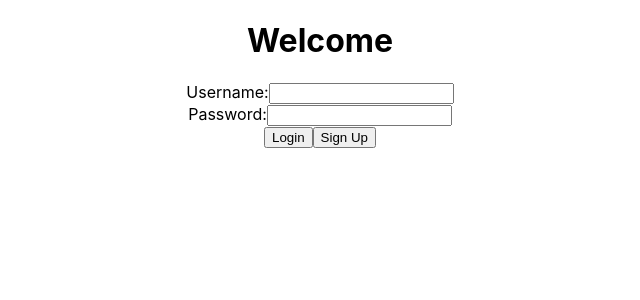
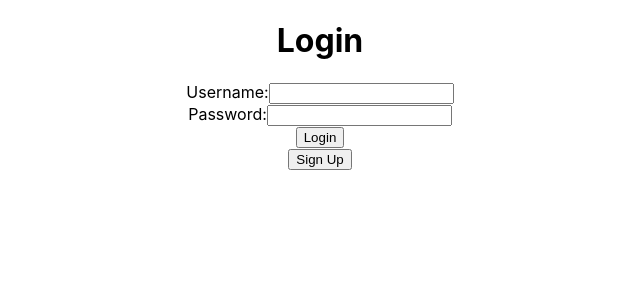
Before and after one commit to beom1995/portfolio-java-fullstack, a React (Create React App) app in the folder front-end/: page / in a window 1280 px wide. Shown: the top 300 px of the page, without its empty margins (320-960 px from the left). Built offline with nearby package versions, Linux system fonts and the light colour scheme.

Commit message:
# Fix : Login.js

```diff
--- a/front-end/src/components/Login.js
+++ b/front-end/src/components/Login.js
@@ -1,45 +1,47 @@
-import React, { useState, useEffect } from 'react';
-import { useNavigate, useLocation } from 'react-router-dom';
+import React, { useState } from 'react';
+import { useNavigate } from 'react-router-dom';
 import axios from 'axios';
 import { useCookies } from 'react-cookie';
 
 const Login = () => {
-  const [username, setUsername] = useState('');
-  const [password, setPassword] = useState('');
+  const [userName, setUserName] = useState('');
+  const [userPassword, setUserPassword] = useState('');
   const [error, setError] = useState('');
+  const [loading, setLoading] = useState(false);
   const navigate = useNavigate();
-  const location = useLocation();
-  const [cookies, setCookie, removeCookie] = useCookies(['token']);
-  const [isLoggedIn, setIsLoggedIn] = useState(false);
+  const [cookies, setCookie] = useCookies(['token']);
 
-  useEffect(() => {
-    // 쿠키에 토큰이 있으면 로그인 상태로 간주
-    if (cookies.token) {
-      setIsLoggedIn(true);
-    }
-  }, [cookies.token]);
-
-  const handleUsernameChange = (e) => {
-    setUsername(e.target.value);
+  const handleInputChange = (e) => {
+    const { id, value } = e.target;
+    if (id === 'userName') setUserName(value);
+    if (id === 'userPassword') setUserPassword(value);
   };
 
-  const handlePasswordChange = (e) => {
-    setPassword(e.target.value);
-  };
-
-  const handleLogin = async () => {
+  const handleSubmit = async (e) => {
+    e.preventDefault();
+    setLoading(true);
+    setError('');
     try {
-      const response = await axios.post('/api/login', {
-        username,
-        password,
-      });
-      // 로그인 성공 시 쿠키에 토큰 저장 및 home 페이지로 이동
-      setCookie('token', response.data.token, { path: '/' });
-      setIsLoggedIn(true);
-      const redirectTo = location.state?.from || '/home';
-      navigate(redirectTo);
+      const response = await axios.post('/api/auth/login', { userName, userPassword });
+      console.log('Full server response:', response);
+      // 로그인 성공 시 토큰을 쿠키에 저장
+      if (response.data.token) {
+        const tokenExpiration = 60 * 60; // 토큰 만료 시간: 1시간
+        setCookie('token', response.data.token, { path: '/', maxAge: tokenExpiration }); // 토큰 쿠키 설정
+        console.log('Login successful:', response.data);
+        // 홈 페이지로 이동
+        navigate('/home');
+      } else {
+        setError('Login failed. No token received from the server.');
+      }
     } catch (error) {
-      setError('Invalid username or password');
+      if (error.response) {
+        setError(error.response.data);
+      } else {
+        setError('An error occurred. Please try again.');
+      }
+    } finally {
+      setLoading(false);
     }
   };
 
@@ -47,38 +49,40 @@ const Login = () => {
     navigate('/signup');
   };
 
-  const handleLogout = () => {
-    // 쿠키에서 토큰 삭제
-    removeCookie('token');
-    setIsLoggedIn(false);
-    navigate('/login');
-  };
+  if (loading) {
+    return <div>Loading...</div>;
+  }
 
   return (
     <div>
-      <h1>Welcome</h1>
+      <h1>Login</h1>
+      <form onSubmit={handleSubmit}>
         <div>
-        <label htmlFor="username">Username:</label>
+          <label htmlFor="userName">Username:</label>
           <input
             type="text"
-          id="username"
-          value={username}
-          onChange={handleUsernameChange}
+            id="userName"
+            value={userName}
+            onChange={handleInputChange}
+            required
           />
         </div>
         <div>
-        <label htmlFor="password">Password:</label>
+          <label htmlFor="userPassword">Password:</label>
           <input
             type="password"
-          id="password"
-          value={password}
-          onChange={handlePasswordChange}
+            id="userPassword"
+            value={userPassword}
+            onChange={handleInputChange}
+            required
           />
         </div>
         {error && <div className="error">{error}</div>}
-      <button onClick={handleLogin}>Login</button>
+        <button type="submit" disabled={loading}>
+          {loading ? 'Logging in...' : 'Login'}
+        </button>
+      </form>
       <button onClick={handleSignup}>Sign Up</button>
-      {isLoggedIn && <button onClick={handleLogout}>Logout</button>}
     </div>
   );
 };
```
Lines whose indentation alone changed are shown as unchanged.
